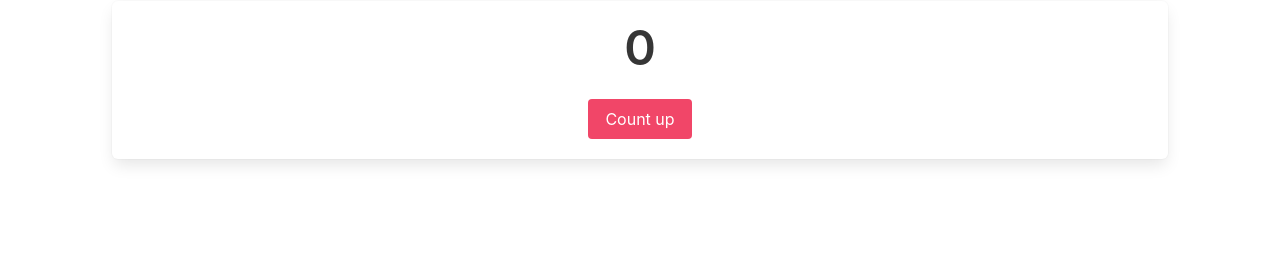
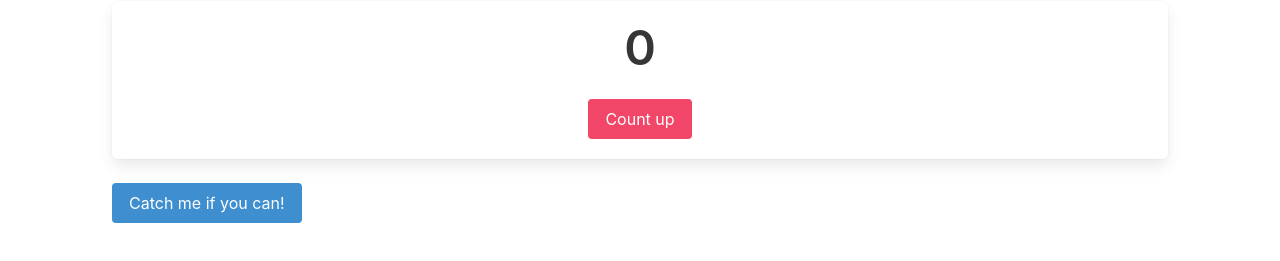
Before and after one commit to jmarcm/VueJs-start, a plain HTML site: page 06- Handling Events Basics/index.html in a window 1280 px wide. Shown: the part 107-368 px from the top of the page. Drawn offline with nearby package versions, Linux system fonts and the light colour scheme.

Commit message:
Crazy button

```diff
--- a/06- Handling Events Basics/index.html
+++ b/06- Handling Events Basics/index.html
@@ -7,7 +7,10 @@
     <!-- css -->
     <link rel="stylesheet" href="https://cdnjs.cloudflare.com/ajax/libs/bulma/0.5.3/css/bulma.css">
     <style>
-
+        .is-crazy {
+            position: absolute;
+            transition: 0.3s ease all;
+        }
     </style>
 
     <!-- js -->
@@ -26,6 +29,14 @@
             <a class="button is-danger" @click.prevent="incrementCounter">Count up</a>
         </div>
 
+        <!-- crazy button -->
+        <a
+            class="button is-info is-crazy"
+            :style="buttonOffsets"
+            @mouseenter="moveButton">
+            Catch me if you can!
+        </a>
+
     </section>
 
     <!-- our javascript -->
@@ -33,11 +44,21 @@
         const app = new Vue({
             el: "#app",
             data: {
-                count: 0
+                count: 0,
+                buttonOffsets: {
+                    top: null,
+                    left: null
+                }
             },
             methods: {
                 incrementCounter: function(e) {
                     this.count += 1;
+                },
+                moveButton: function(e) {
+                    this.buttonOffsets = {
+                        top: `${Math.random() * window.innerHeight}px`,
+                        left: `${Math.random() * window.innerWidth}px`
+                    }
                 }
             }
         });
```
